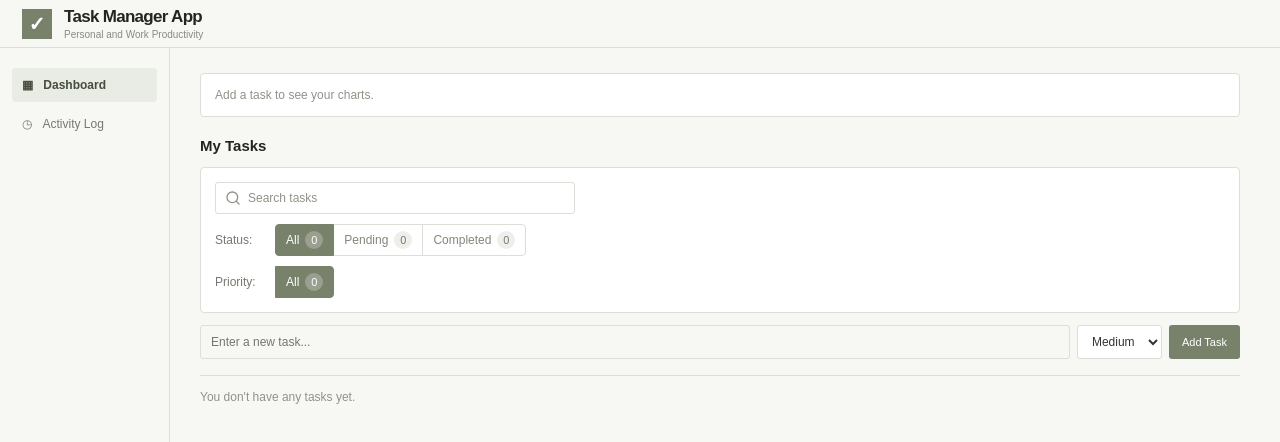
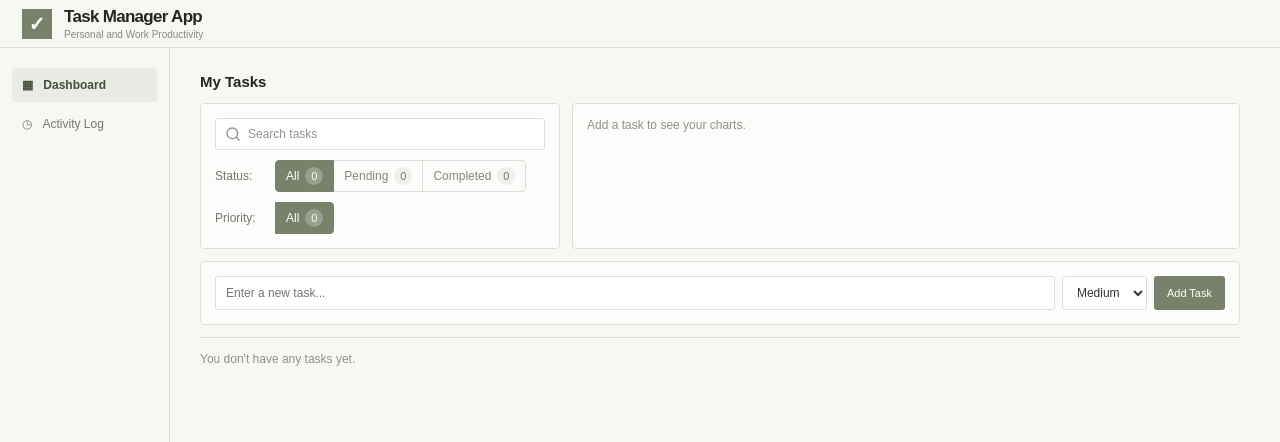
Before and after one commit to masigity/react-task-manager, a React (Vite) app: page / in a window 1280 px wide. Shown: the top 442 px of the page. Built offline with nearby package versions, Linux system fonts and the light colour scheme.

Commit message:
feat(ui): redesign app layouts
Changing the appearance of existing UI without adding functionality.

```diff
--- a/src/App.css
+++ b/src/App.css
@@ -192,7 +192,11 @@ select {
 .task-form {
   display: flex;
   gap: 7px;
-  margin: 10px 0 16px;
+  padding: 14px;
+  margin: 0 0 12px;
+  border: 1px solid #deded8;
+  border-radius: 4px;
+  background: #fcfcfa;
 }
 
 .task-form input {
@@ -202,7 +206,7 @@ select {
   padding: 0 10px;
   border: 1px solid #deded8;
   border-radius: 3px;
-  background: transparent;
+  background: #fff;
   font-size: 12px;
   color: #24251f;
   outline: none;
@@ -271,7 +275,10 @@ select {
 /* Task list */
 
 .task-list {
-  border-top: 1px solid #deded8;
+  padding: 0 14px;
+  border: 1px solid #deded8;
+  border-radius: 4px;
+  background: #fcfcfa;
 }
 
 .task-row {
@@ -281,6 +288,10 @@ select {
   justify-content: space-between;
   border-bottom: 1px solid #deded8;
   padding: 0 4px;
+}
+
+.task-row:last-child {
+  border-bottom: none;
 }
 
 .task-title {
@@ -410,7 +421,7 @@ select {
   padding: 8px 10px;
   border: 1px solid #deded8;
   border-radius: 3px;
-  background: transparent;
+  background: #fff;
   color: #34352f;
   font-size: 12px;
   outline: none;
@@ -427,6 +438,26 @@ select {
 
 /* Filter Tasks */
 
+/* Overview: one box, filters on the left and charts on the right */
+
+.overview {
+  display: grid;
+  grid-template-columns: 360px minmax(0, 1fr);
+  gap: 12px;
+  margin-bottom: 12px;
+}
+
+.overview .filter-panel {
+  align-content: start;
+  margin: 0;
+}
+
+@media (max-width: 900px) {
+  .overview {
+    grid-template-columns: 1fr;
+  }
+}
+
 /* Filter panel: search on top, status and priority rows below */
 
 .filter-panel {
@@ -436,7 +467,7 @@ select {
   margin-bottom: 12px;
   border: 1px solid #deded8;
   border-radius: 4px;
-  background: #fff;
+  background: #fcfcfa;
 }
 
 .search-box {
--- a/src/App.jsx
+++ b/src/App.jsx
@@ -321,9 +321,10 @@ function App() {
 
           {currentPage === "dashboard" && (
             <section className="tasks-section">
-              <DashboardCharts tasks={tasks} />
+              <h2>My Tasks</h2>
 
-              <h2>My Tasks</h2>
+              {/* One section: filters on the left, charts on the right */}
+              <div className="overview">
 
               {/* Search and filters panel */}
               <div className="filter-panel">
@@ -410,6 +411,10 @@ function App() {
 
               </div>
 
+              <DashboardCharts tasks={tasks} />
+
+              </div>
+
 
               <TaskForm onAddTask={addTask} />
 
--- a/src/components/DashboardCharts.css
+++ b/src/components/DashboardCharts.css
@@ -3,12 +3,12 @@
 .dc-panel {
   display: grid;
   grid-template-columns: repeat(2, minmax(0, 1fr));
-  gap: 28px;
+  gap: 20px;
   padding: 14px;
   margin-bottom: 20px;
   border: 1px solid #deded8;
   border-radius: 4px;
-  background: #fff;
+  background: #fcfcfa;
   font-family: inherit;
 }
 
@@ -50,7 +50,90 @@
 
 .dc-chart-box {
   position: relative;
-  height: 190px;
+  height: 140px;
+}
+
+/* Inside the overview grid the layout gap replaces the bottom margin */
+
+.overview .dc-panel {
+  margin: 0;
+}
+
+.dc-donut {
+  display: block;
+  width: 100%;
+  height: 100%;
+}
+
+/* Bar chart built from plain elements */
+
+.dc-bars {
+  display: flex;
+  flex-direction: column;
+  height: 100%;
+  padding-top: 16px;
+  box-sizing: border-box;
+}
+
+.dc-plot {
+  position: relative;
+  flex: 1;
+  margin-left: 26px;
+  border-bottom: 1px solid #deded8;
+}
+
+.dc-grid {
+  position: absolute;
+  left: 0;
+  right: 0;
+  height: 0;
+  border-top: 1px solid #e5e5df;
+}
+
+.dc-grid span {
+  position: absolute;
+  top: -7px;
+  left: -26px;
+  width: 20px;
+  text-align: right;
+  font-size: 11px;
+  color: #85857d;
+}
+
+.dc-bar-row {
+  position: absolute;
+  inset: 0;
+  display: grid;
+  grid-template-columns: repeat(3, 1fr);
+}
+
+.dc-bar-col {
+  display: flex;
+  flex-direction: column;
+  justify-content: flex-end;
+  align-items: center;
+}
+
+.dc-bar-value {
+  margin-bottom: 3px;
+  font-size: 11px;
+  color: #34352f;
+}
+
+.dc-bar {
+  width: 100%;
+  max-width: 36px;
+  border-radius: 4px 4px 0 0;
+}
+
+.dc-axis {
+  display: grid;
+  grid-template-columns: repeat(3, 1fr);
+  margin-left: 26px;
+  padding-top: 6px;
+  font-size: 11px;
+  color: #85857d;
+  text-align: center;
 }
 
 .dc-center {
@@ -64,7 +147,7 @@
 }
 
 .dc-center strong {
-  font-size: 22px;
+  font-size: 18px;
   font-weight: 600;
   color: #24251f;
 }
@@ -74,7 +157,7 @@
   color: #85857d;
 }
 
-@media (max-width: 650px) {
+@media (max-width: 480px) {
   .dc-panel {
     grid-template-columns: 1fr;
   }
```
